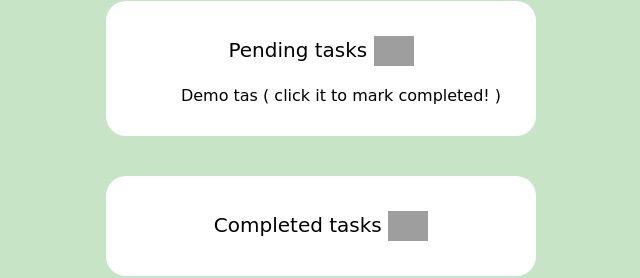
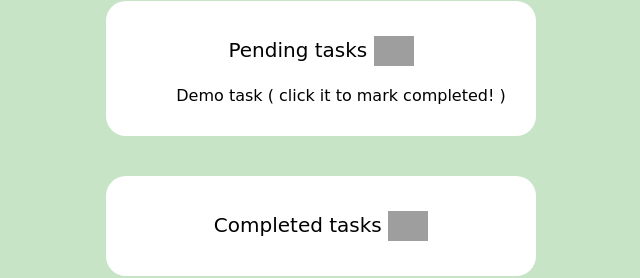
Before and after one commit to fawkesphotostream/dotolist-divya, a plain HTML site: page index.html in a window 1280 px wide. Shown: the part 214-492 px from the top of the page, 319-959 px from the left. Drawn offline with Linux system fonts and the light colour scheme; grey boxes are pictures that could not be loaded.

Commit message:
html edited

```diff
--- a/index.html
+++ b/index.html
@@ -15,7 +15,7 @@
 <div id="pendingtasks">
     <p>Pending tasks <img id="pendingimage" src="https://c7.uihere.com/icons/480/35/805/alarm-pending-processing-9dc2dfce63c4fc5c62c980977c40568e.png"></p>
     <ul id="list">
-        <li id="li">Demo tas ( click it to mark completed! ) </span></li>
+        <li id="li">Demo task ( click it to mark completed! ) </span></li>
     </ul>
 </div>
 <div id="donetasks">
```
